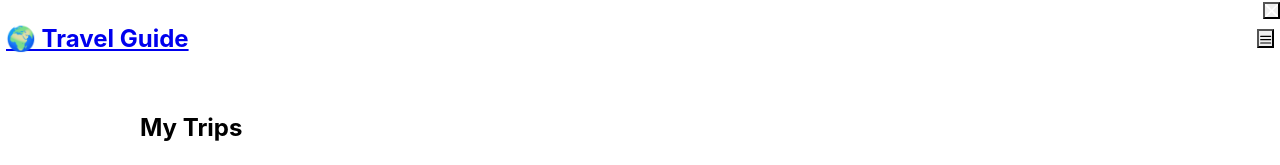
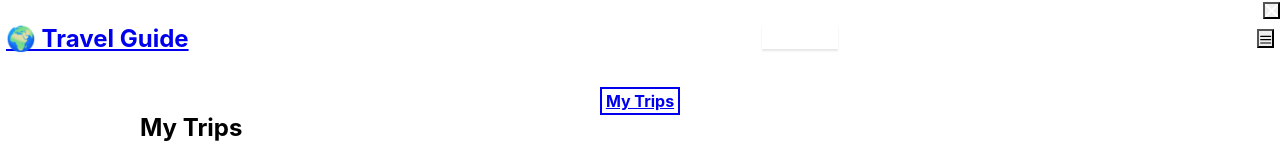
Before and after one commit to papacharae-gr/task1, a React (Create React App) app in the folder frontend/: page /MyTrips in a window 1280 px wide. Both pictures are taken after a click on the button "Open menu". Shown: the top 165 px of the page. Built offline with nearby package versions, Linux system fonts and the light colour scheme; no server answers; the HTML template or start-up script is replaced by a standard one.

Commit message:
navBar Buttons Fixed

```diff
--- a/frontend/src/components/Navbar.js
+++ b/frontend/src/components/Navbar.js
@@ -57,15 +57,23 @@ function Navbar() {
                   as={Link}
                   to={path}
                   _selected={{
-                    bg: 'blue.600',
-                    color: 'white',
+                    bg: 'white',
+                    color: 'blue.600',
                     fontWeight: 'bold',
                     rounded: 'md',
+                    transform: 'translateY(-1px)',
+                    boxShadow: '0 2px 2px rgba(0,0,0,0.1)',
                   }}
-                  _hover={{ bg: 'whiteAlpha.200' }}
+                  _hover={{
+                    bg: 'blue.50',
+                    color: 'blue.700',
+                    transform: 'translateY(-1px)',
+                    rounded: 'md',
+                  }}
                   color="white"
                   px={4}
                   py={2}
+                  transition="all 0.2s"
                 >
                   {label}
                 </Tab>
@@ -100,20 +108,37 @@ function Navbar() {
                 />
               </Flex>
               <VStack spacing={6} mt={8}>
-                {navTabs.map(({ label, path }) => (
+                {navTabs.map(({ label, path }) => {
+                  const isActive = path === '/'
+                    ? location.pathname === '/'
+                    : location.pathname.startsWith(path);
+
+                  return (
                     <Box
                       as={Link}
                       to={path}
                       key={path}
-                    fontWeight={location.pathname.startsWith(path) ? 'bold' : 'normal'}
-                    color="white"
+                      fontWeight={isActive ? 'bold' : 'normal'}
+                      color={isActive ? 'yellow.300' : 'white'}
                       fontSize="lg"
                       onClick={onClose}
-                    _hover={{ color: 'teal.200' }}
+                      _hover={{
+                        color: 'teal.200',
+                        rounded: 'full',
+                        bg: 'whiteAlpha.100',
+                      }}
+                      px={4}
+                      py={2}
+                      rounded="md"
+                      bg={isActive ? 'whiteAlpha.200' : 'transparent'}
+                      border={isActive ? '2px solid' : 'none'}
+                      borderColor={isActive ? 'yellow.300' : 'transparent'}
+                      transition="all 0.2s"
                     >
                       {label}
                     </Box>
-                ))}
+                  );
+                })}
               </VStack>
             </DrawerBody>
           </DrawerContent>
```
Lines whose indentation alone changed are shown as unchanged.
